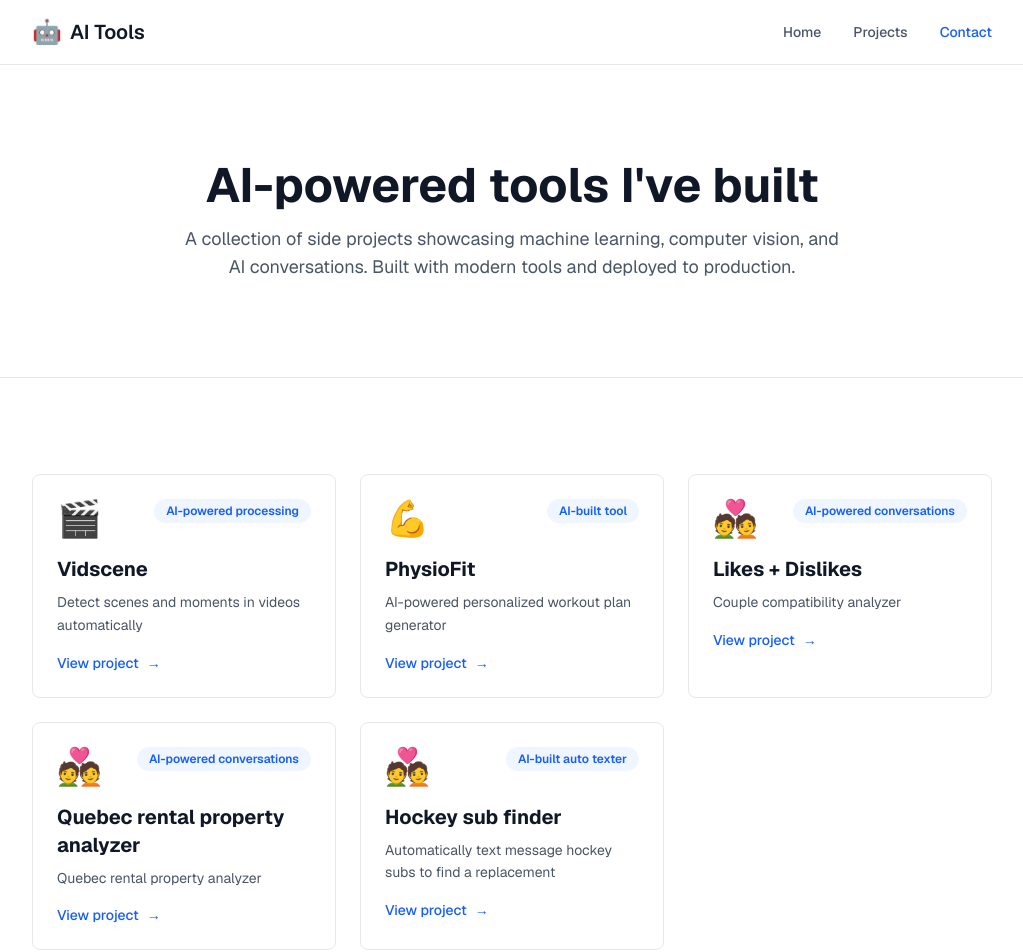
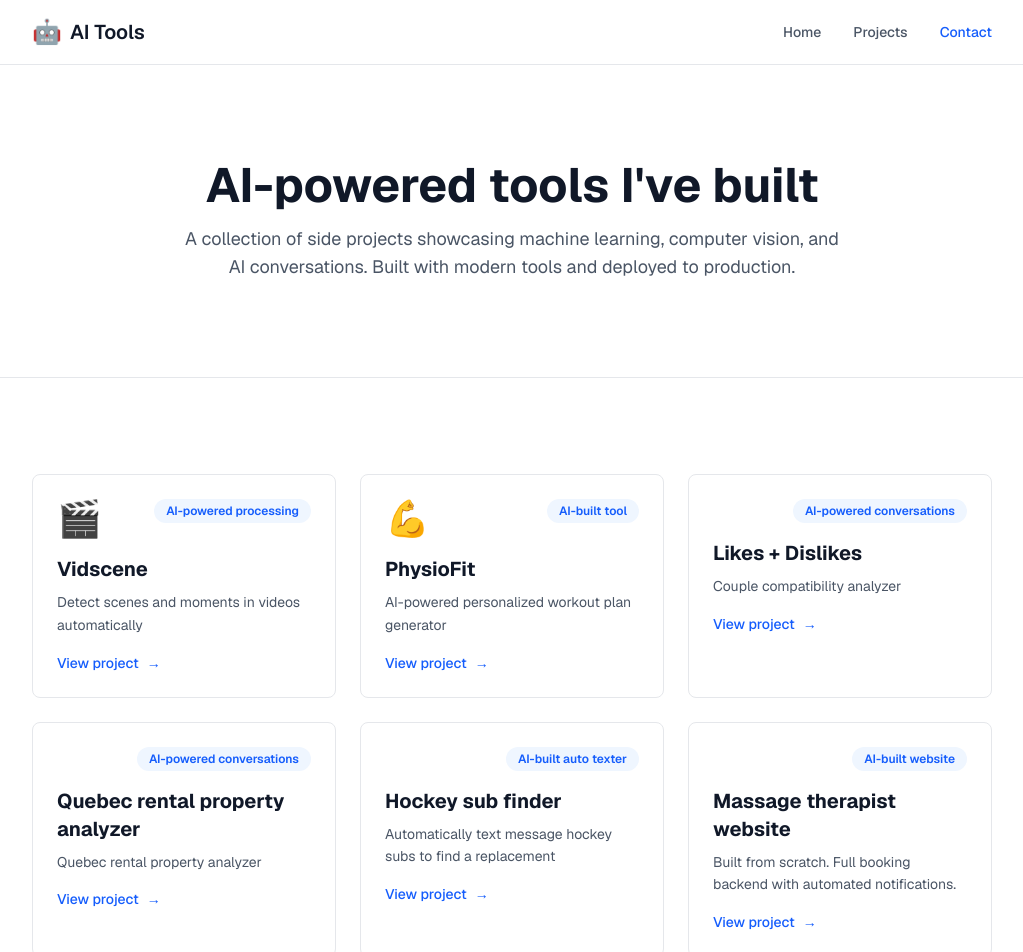
Before and after one commit to douimet2/portfolio, a Next.js app: page / in a window 1280 px wide. Shown: the top 952 px of the page, without its empty margins (128-1151 px from the left). Built offline with nearby package versions, Linux system fonts and the light colour scheme.

Commit message:
Update project icons and add new project entry
Removed icons from multiple project entries and added a new project for a massage therapist website.

```diff
--- a/src/data/projects.ts
+++ b/src/data/projects.ts
@@ -41,7 +41,7 @@ export const projects: Project[] = [
     description: "Couple compatibility analyzer",
     longDescription:
       "An interactive app that helps couples understand their intimacy compatibility through a detailed questionnaire. The application provides insights based on the couple's responses.",
-    icon: "💑",
+    icon: "",
     aiContext: "AI-powered conversations",
     demoUrl: "https://likes-and-limits.vercel.app/",
     slug: "likes-dislikes",
@@ -53,7 +53,7 @@ export const projects: Project[] = [
     description: "Quebec rental property analyzer",
     longDescription:
       "Using a simple listing URL, this application performs an analysis of the rental property and provides all key ratios, calculations and even provides a score on whether the property is a good candidate. ",
-    icon: "💑",
+    icon: "",
     aiContext: "AI-powered conversations",
     demoUrl: "https://qc-rental-analyzer.vercel.app/",
     slug: "rental property",
@@ -65,10 +65,22 @@ export const projects: Project[] = [
     description: "Automatically text message hockey subs to find a replacement",
     longDescription:
       "With a simple CSV list of available spares, this application will send text messages to spares one at a time until a replacement is found. It responds to each message automatically.",
-    icon: "💑",
+    icon: "",
     aiContext: "AI-built auto texter",
     demoUrl: "",
     slug: "sub-finder",
     technologies: ["NLP", "Claude API", "React", "WebSockets"],
   },
+    {
+    id: "5",
+    title: "Massage therapist website",
+    description: "Built from scratch. Full booking backend with automated notifications.",
+    longDescription:
+      "Customers can book massages directly on the website. Therapists can configure services, rates, locations, hours for each location, notification settings and more. Mobile friendly.",
+    icon: "",
+    aiContext: "AI-built website",
+    demoUrl: "",
+    slug: "sub-finder",
+    technologies: ["NLP", "Claude API", "React", "WebSockets"],
+  },
 ];
```
